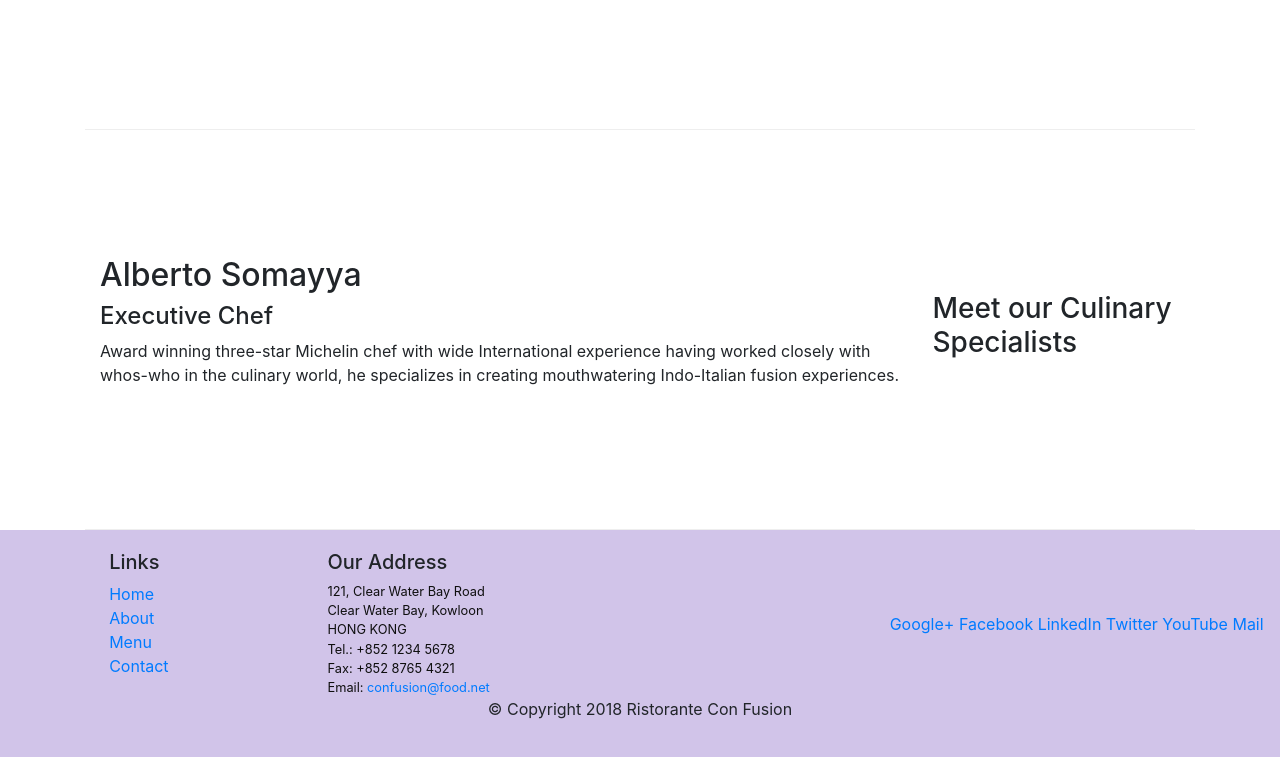
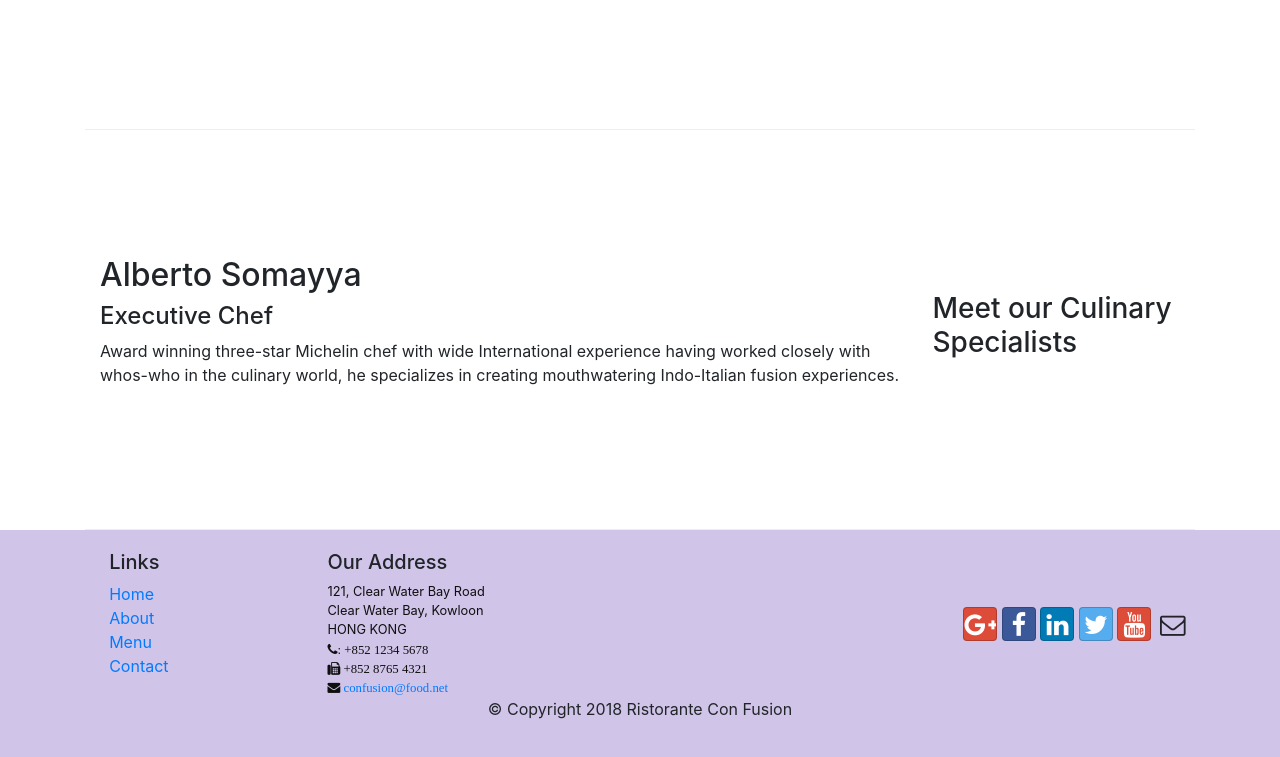
Before and after one commit to ReeceTheBeast15/bootstrap-coursera-repo, a website: page index.html in a window 1280 px wide. Shown: the part 1004-1761 px from the top of the page. Drawn offline with nearby package versions, Linux system fonts and the light colour scheme.

Commit message:
icon_fonts

```diff
--- a/index.html
+++ b/index.html
@@ -10,6 +10,8 @@
     <!-- Bootstrap CSS -->
     <link rel="stylesheet" href="node_modules/bootstrap/dist/css/bootstrap.min.css">
 
+    <link rel='stylesheet' href='node_modules/font-awesome/css/font-awesome.min.css'>
+    <link rel='stylesheet' href='node_modules/bootstrap-social/bootstrap-social.css'>
     <!--Custom CSS -->
     <link rel='stylesheet' href='css/styles.css'>
 
@@ -25,10 +27,10 @@
             <a class='navbar-brand mr-auto' href='#'>Ristorante Con Fusion</a>
                 <div class='collapse navbar-collapse' id='Navbar'>
                     <ul class='navbar-nav mr-auto'>
-                        <li class='nav-item active'><a class='nav-link'  href='#'>Home</a></li>
-                        <li class='nav-item'><a class='nav-link' href='/aboutus.html'>About</a></li>
-                        <li class='nav-item'><a class='nav-link' href='#'>Menu</a></li>
-                        <li class='nav-item'><a class='nav-link' href='#'>Contact</a></li>
+                        <li class='nav-item active'><a class='nav-link' href='#'><span class='fa fa-home fa-lg'></span> Home</a></li>
+                        <li class='nav-item'><a class='nav-link' href='/aboutus.html'><span class='fa fa-info fa-lg'></span> About</a></li>
+                        <li class='nav-item'><a class='nav-link' href='#'><span class='fa fa-list fa-lg'></span> Menu</a></li>
+                        <li class='nav-item'><a class='nav-link' href='#'><span class='fa fa-address-card fa-lg'></span> Contact</a></li>
                     </ul>
                 </div>
         </div>
@@ -102,19 +104,19 @@
 		              121, Clear Water Bay Road<br>
 		              Clear Water Bay, Kowloon<br>
 		              HONG KONG<br>
-		              Tel.: +852 1234 5678<br>
-		              Fax: +852 8765 4321<br>
-		              Email: <a href="mailto:confusion@food.net">confusion@food.net</a>
+		              <i class='fa fa-phone'>: +852 1234 5678</i><br>
+		              <i class='fa fa-fax'> +852 8765 4321</i><br>
+		              <i class='fa fa-envelope'> <a href="mailto:confusion@food.net">confusion@food.net</a></i>
 		           </address>
                 </div>
                 <div class='col-12 col-sm-4 align-self-center'>
                     <div class='text-center'>
-                        <a href="http://google.com/+">Google+</a>
-                        <a href="http://www.facebook.com/profile.php?id=">Facebook</a>
-                        <a href="http://www.linkedin.com/in/">LinkedIn</a>
-                        <a href="http://twitter.com/">Twitter</a>
-                        <a href="http://youtube.com/">YouTube</a>
-                        <a href="mailto:">Mail</a>
+                      <a href="http://google.com/+" class='btn btn-social-icon btn-google'><i class='fa fa-google-plus fa-lg'></i></a>
+                        <a href="http://www.facebook.com/profile.php?id=" class='btn btn-social-icon btn-facebook'><i class='fa fa-facebook fa-lg'></i></a>
+                        <a href="http://www.linkedin.com/in/" class='btn btn-social-icon btn-linkedin'><i class='fa fa-linkedin fa-lg'></i></a>
+                        <a href="http://twitter.com/" class='btn btn-social-icon btn-twitter'><i class='fa fa-twitter fa-lg'></i></a>
+                        <a href="http://youtube.com/" class='btn btn-social-icon btn-google'><i class='fa fa-youtube fa-lg'></i></a>
+                        <a href="mailto:" class='btn btn-social-icon btn-envelope'><i class='fa fa-envelope-o fa-lg'></i></a>
                     </div>
                 </div>
            </div>
--- a/package.json
+++ b/package.json
@@ -15,6 +15,8 @@
   },
   "dependencies": {
     "bootstrap": "^4.4.1",
+    "bootstrap-social": "^5.1.1",
+    "font-awesome": "^4.7.0",
     "jquery": "^3.4.1",
     "popper.js": "^1.16.0",
     "slim.js": "^1.3.0"
```
Also changed, not shown: aboutus.html (+16 -14 lines), 1 other file.
